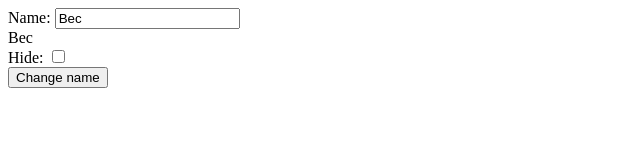
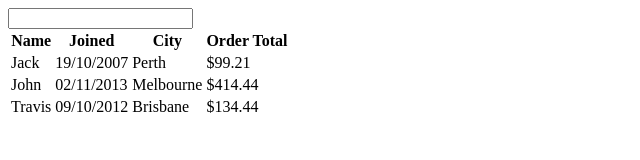
Before and after one commit to travisty-github/SalesApp, a plain HTML site: page index.html in a window 1280 px wide. Shown: the whole page, without its empty margins (0-640 px from the left). Drawn offline with nearby package versions, Linux system fonts and the light colour scheme.

Commit message:
End of section 2

```diff
--- a/index.html
+++ b/index.html
@@ -2,21 +2,46 @@
 <html ng-app>
 
 <head>
-  <title>Using Directives</title>
+  <title>More on Directives</title>
+  <link href="style.css" type="text/css" rel="stylesheet" />
 </head>
 
-<body ng-init="name='Bec'">
-  <div ng-hide="isHidden">
-    Name:
-    <input type="test" ng-model="name" />
-  </div>
-  <div ng-bind="name">
+<body ng-init="customers=[{joined: '2012-10-09', name: 'Travis', city: 'Brisbane', orderTotal: 134.435},
+{joined: '2013-11-02', name: 'John', city: 'Melbourne', orderTotal: 414.437},
+{joined: '2007-10-19', name: 'Jack', city: 'Perth', orderTotal: 99.211}];sortBy='name';rev=false">
 
-  </div>
-  Hide:
-  <input type="checkbox" ng-model="isHidden" />
-  <br />
-  <button ng-click="name='Jane'">Change name</button>
+<input type="text" ng-model="customerFilter" />
+<table>
+  <tr>
+    <th ng-click="sortBy='name';rev=!rev">
+      Name
+    </th>
+    <th ng-click="sortBy='joined';rev=!rev">
+      Joined
+    </th>
+    <th ng-click="sortBy='city';rev=!rev">
+      City
+    </th>
+    <th ng-click="sortBy='orderTotal';rev=!rev">
+      Order Total
+    </th>
+  </tr>
+  <tr ng-repeat="customer in customers | filter: {name: customerFilter}| orderBy: sortBy:rev">
+    <td>
+      {{ customer.name }}
+    </td>
+    <td>
+      {{ customer.joined | date: 'dd/MM/yyyy' }}
+    </td>
+    <td>
+      {{ customer.city }}
+    </td>
+    <td>
+      {{ customer.orderTotal | currency }}
+    </td>
+  </tr>
+</table>
+
   <script src="angular.js"></script>
 </body>
 
--- /dev/null
+++ b/style.css
@@ -0,0 +1,3 @@
+[ng-cloak] {
+    display: none;
+}
```
